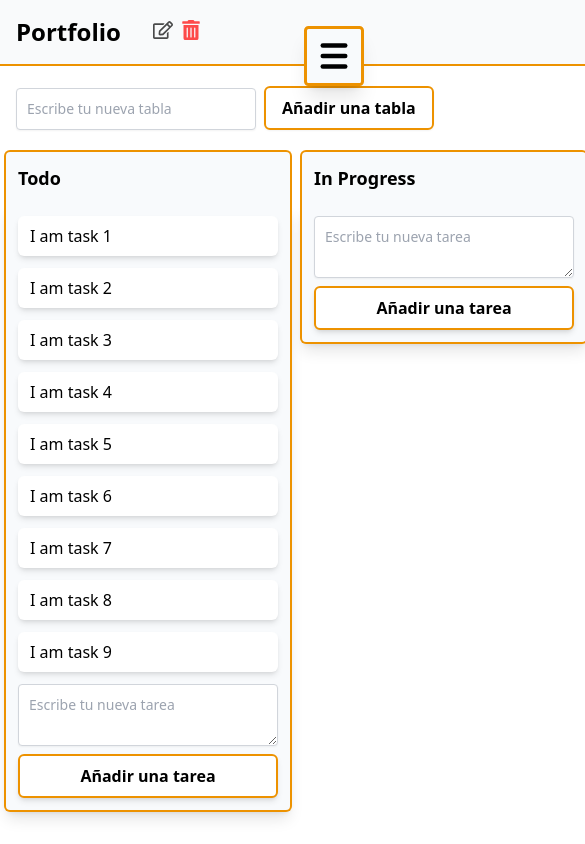
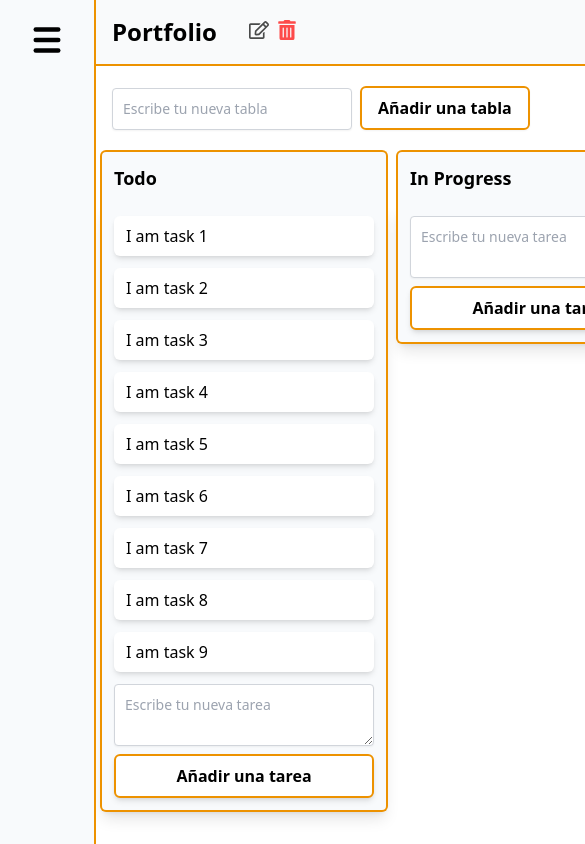
Before and after one commit to alejandropovedabisquert/todo-list-v2, a React (Create React App) app: page /project-1 in a window 390 px wide. Shown: the top 844 px of the page, 585 px wide, since content can reach past the window. Built offline with nearby package versions, Linux system fonts and the light colour scheme; the HTML template or start-up script is replaced by a standard one.

Commit message:
nuevo tipo de menu mobile

```diff
--- a/src/components/ApMenuButton.js
+++ b/src/components/ApMenuButton.js
@@ -1,6 +1,6 @@
 const ApMenuButton = ({open, setOpen}) =>{
 
-  const hamburguerButton = `flex flex-col scale-75 md:scale-100 z-10 h-20 w-20 shadow-xl rounded-md bg-slate-50 border-4 border-secondary-color cursor-pointer justify-center items-center group float-right top-4 right-4 relative`
+  const hamburguerButton = `flex flex-col scale-75 z-10 h-20 w-full cursor-pointer justify-center items-center group relative`
     const genericHamburgerLine = `h-[6px] w-9 my-1 rounded-full bg-black transition ease transform duration-300`
     return(
       <div className={`${hamburguerButton}`} onClick={()=> setOpen(!open)}>
--- a/src/components/Nav.js
+++ b/src/components/Nav.js
@@ -52,7 +52,7 @@ const Nav = ({data, setData}) =>{
 
     return(
         <>
-            <nav className="nav fixed top-0 z-50 w-screen block lg:hidden">
+            {/* <nav className="nav fixed top-0 z-50 w-screen block lg:hidden">
                 <div className="grid">
                     <div ref={ref} className="link-list absolute right-0">
                         <ApMenuButton open={open} setOpen={setOpen}/>
@@ -66,21 +66,34 @@ const Nav = ({data, setData}) =>{
                         </div>
                     </div>
                 </div>
-            </nav>
-            <div className="fixed min-h-[300px] h-full w-72 border-r-2 border-secondary-color bg-slate-50 z-50 overflow-y-auto hidden lg:block">
-
-                <Link to="/"><h1 className='text-center py-4 text-2xl border-b-2 border-secondary-color'>TODO List</h1></Link>
+            </nav> */}
+            <div className={`overflow-y-auto lg:fixed min-h-[300px] h-full lg:w-72 border-r-2 border-secondary-color bg-slate-50 z-50 transition-all ${open ? "w-screen fixed": "w-24 absolute"}`}>
+                <Link to="/" onClick={()=> setOpen(false)}><h1 className={`text-center py-4 text-2xl border-b-2 border-secondary-color ${open ? null: "hidden"}`}>TODO List</h1></Link>
+                <ApMenuButton open={open} setOpen={setOpen}/>
+                <>
+                {
+                    open &&
+                        <>
                             <ProjectForm data={data} setData={setData}/>
+                        </>
+                }
+                </>
                 <div className="mt-4">
+                    {
+                        open &&
+                            <>
                                 {data.projectsOrder !== undefined ? data.projectsOrder.map((projectId)=>{
                                     return(
-                            <Link to={"/"+projectId} data={data} key={projectId}>
+                                        <Link to={"/"+projectId} data={data} key={projectId} onClick={()=> setOpen(false)}>
                                             <div className={`flex w-full hover:bg-primary-color transition-all duration-300 ${activationNav === projectId ? 'bg-primary-color': null} group`}>
                                                 <div className={`text-xl w-full px-10 py-2  break-words`}>{data.projects[projectId].name}</div>
                                             </div>
                                         </Link>
                                     )
                                 }):null}
+                            </>
+
+                    }
                 </div>
             </div>
         </>
--- a/src/components/TodoList.js
+++ b/src/components/TodoList.js
@@ -133,7 +133,7 @@ const TodoList = ({data, setData, projectId}) =>{
   }
 
     return(
-        <div className='lg:pl-72 min-w-full w-max'>
+        <div className='pl-24 lg:pl-72 min-w-full w-max'>
             <DragDropContext onDragEnd={handleDragEnd}>
               <Droppable droppableId={projectId} direction='horizontal' type='table'>
                 {(provided, snapshot)=>{
```
Lines whose indentation alone changed are shown as unchanged.
